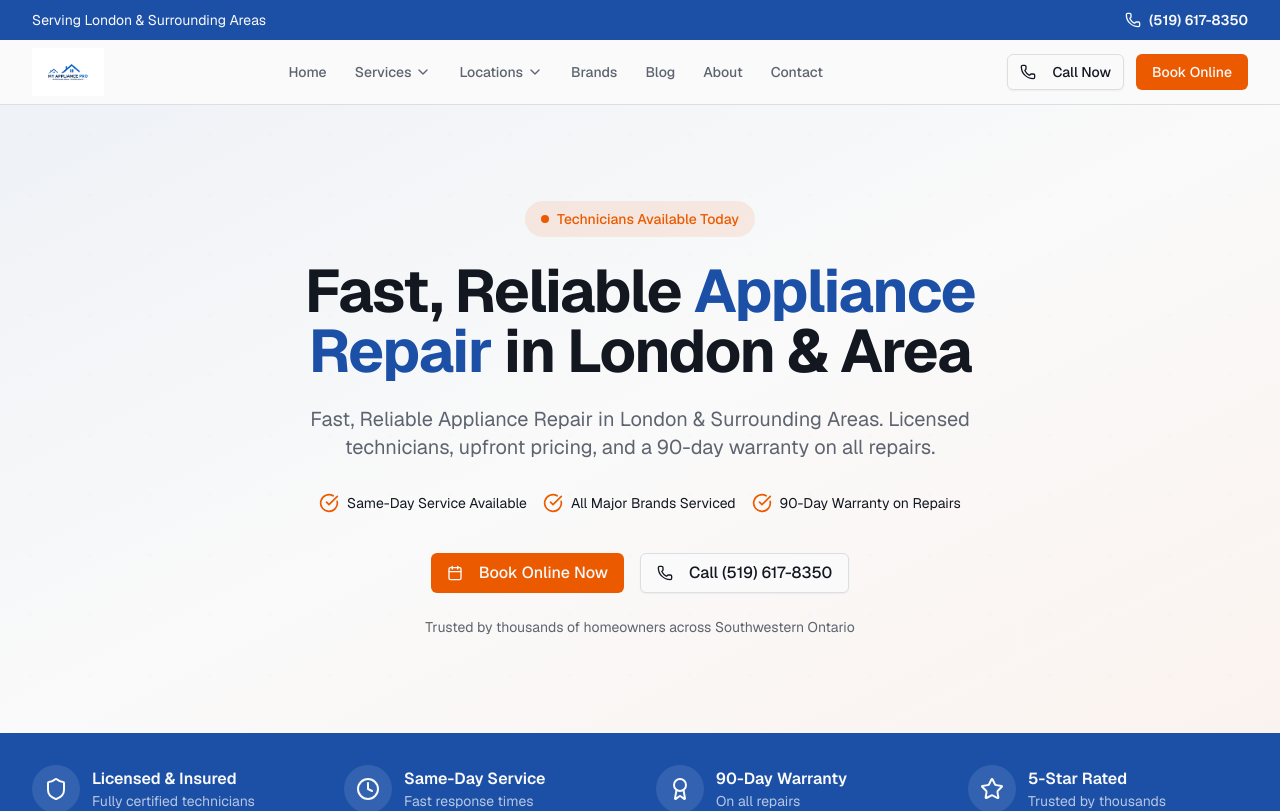
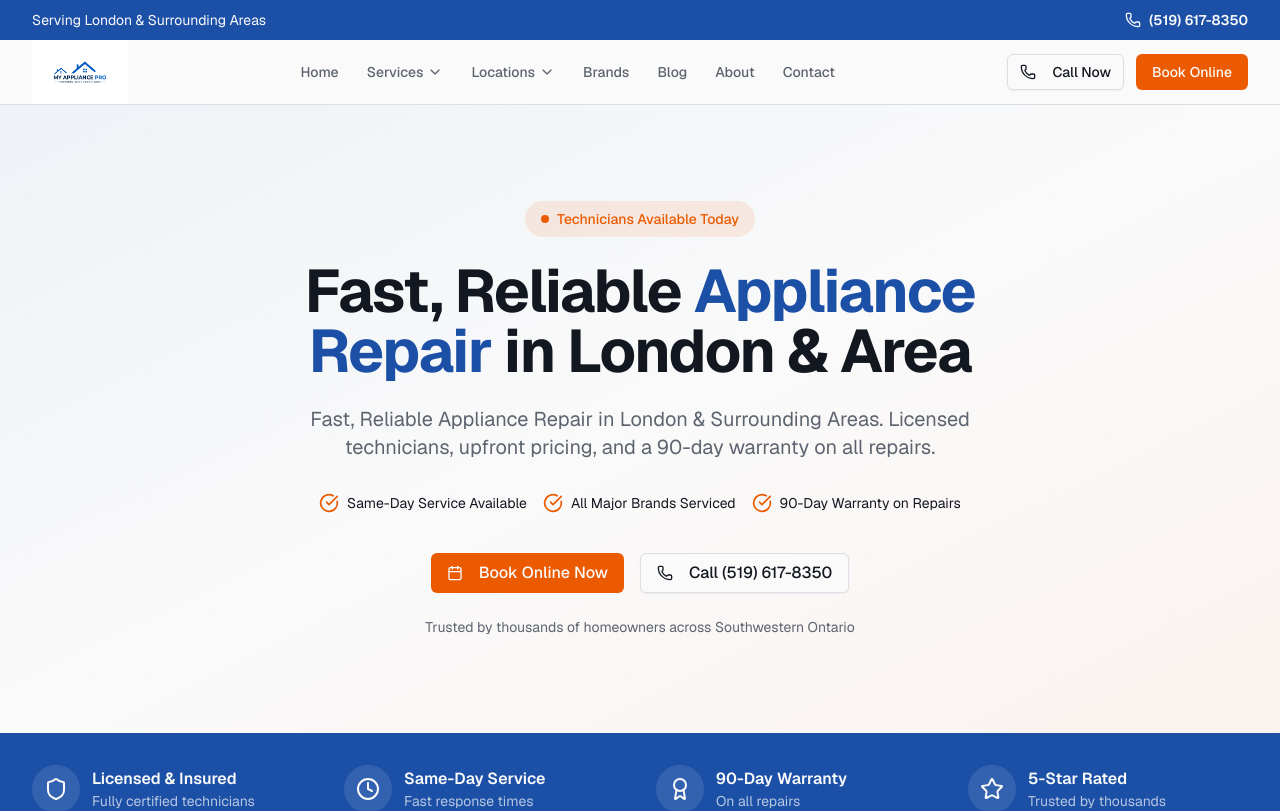
Before and after one commit to cgalvis20-beep/v0-wordpress-appliance-repair, a Next.js app: page / in a window 1280 px wide. Shown: the top 811 px of the page. Built offline with nearby package versions, Linux system fonts and the light colour scheme.

Commit message:
feat: enlarge logo in header and footer
Increase logo size by 1.3x for better visibility.

```diff
--- a/components/layout/footer.tsx
+++ b/components/layout/footer.tsx
@@ -35,9 +35,9 @@ export function Footer() {
               <Image
                 src="/images/logo.jpg"
                 alt={companyInfo.name}
-                width={180}
-                height={50}
-                className="h-12 w-auto bg-white rounded p-1"
+                width={234}
+                height={65}
+                className="h-16 w-auto bg-white rounded p-1"
               />
             </Link>
             <p className="text-primary-foreground/70 text-sm leading-relaxed">
--- a/components/layout/header.tsx
+++ b/components/layout/header.tsx
@@ -72,9 +72,9 @@ export function Header() {
             <Image
               src="/images/logo.jpg"
               alt={companyInfo.name}
-              width={180}
-              height={50}
-              className="h-12 w-auto"
+              width={234}
+              height={65}
+              className="h-16 w-auto"
               priority
             />
           </Link>
```
